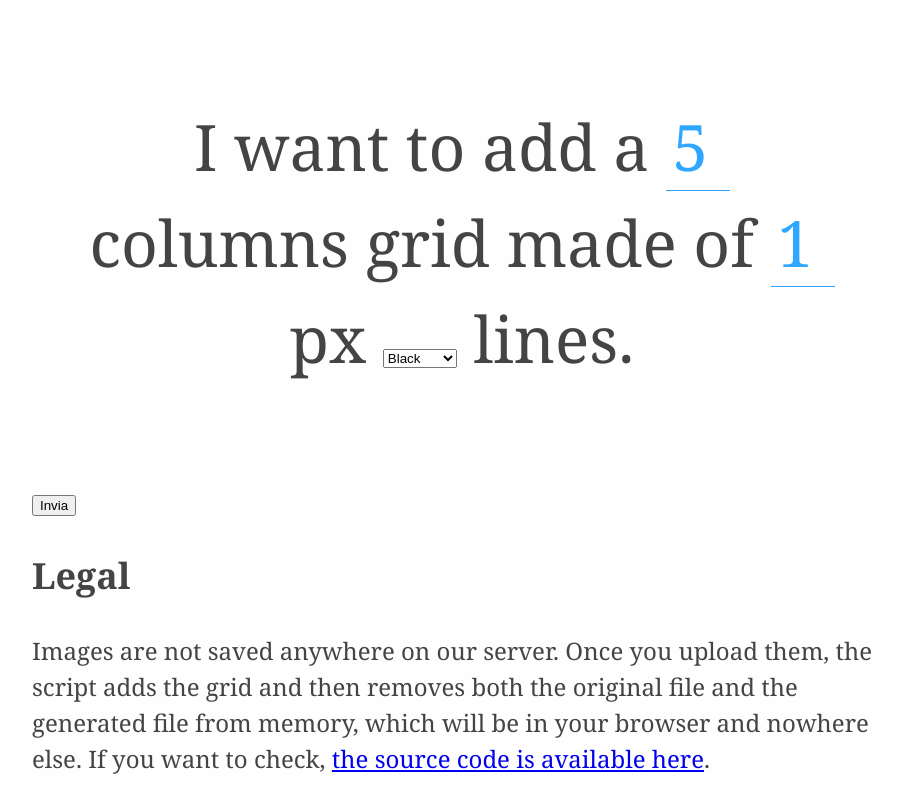
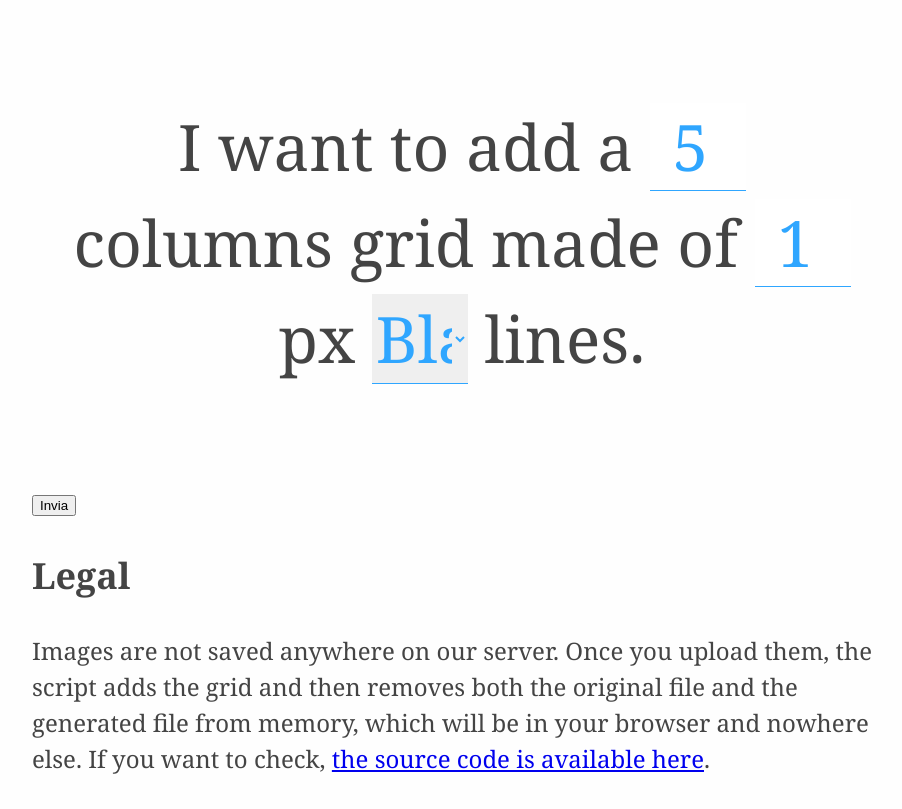
Before and after one commit to leeppolis/grid, a plain HTML site: page docs/index.html in a window 1280 px wide. Shown: the part 649-1458 px from the top of the page, without its empty margins (178-1080 px from the left). Drawn offline with Linux system fonts and the light colour scheme.

Commit message:
Changed html

```diff
--- a/docs/index.html
+++ b/docs/index.html
@@ -65,9 +65,20 @@
       font-family: Georgia, 'Times New Roman', Times, serif;
       font-size: 4rem;
       padding: 0;
-      width: 4rem;
+      width: 6rem;
       text-align: center;
 
+    }
+
+    .input select {
+      border: 0;
+      border-bottom: 1px solid #2fa6ff;
+      color: #2fa6ff;
+      font-family: Georgia, 'Times New Roman', Times, serif;
+      font-size: 4rem;
+      padding: 0;
+      width: 6rem;
+      text-align: center;
     }
 
     .error {
```
